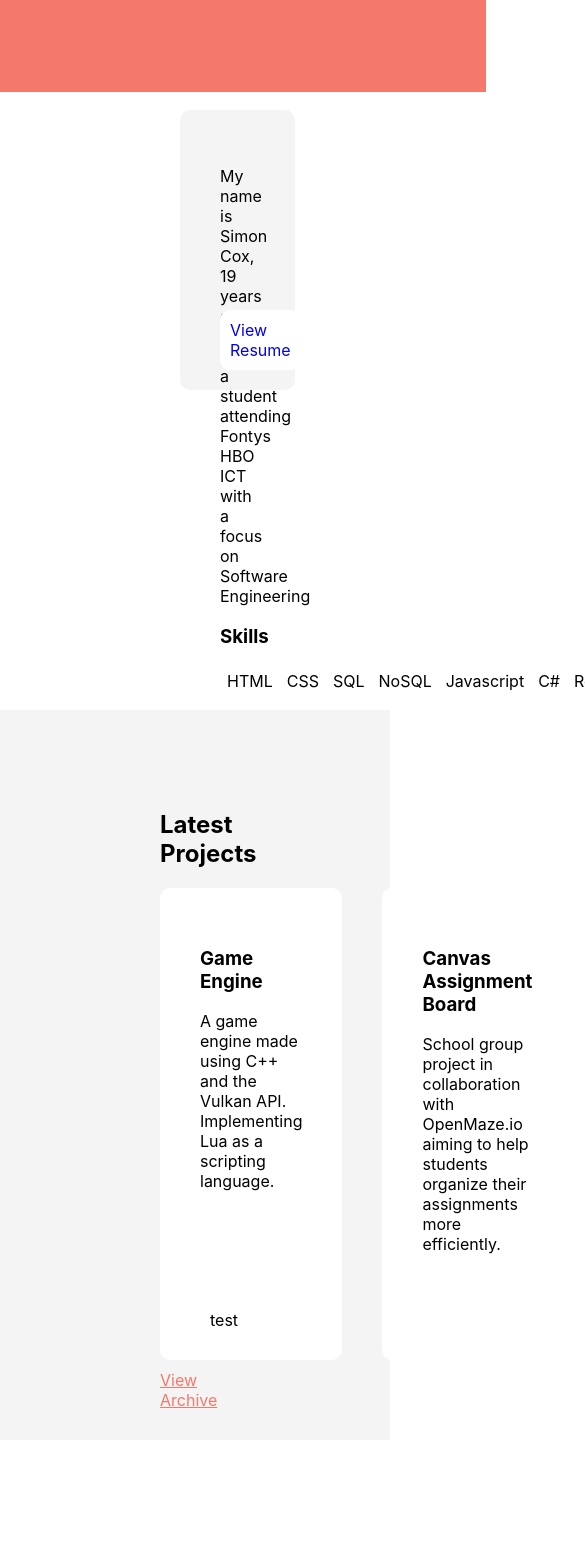
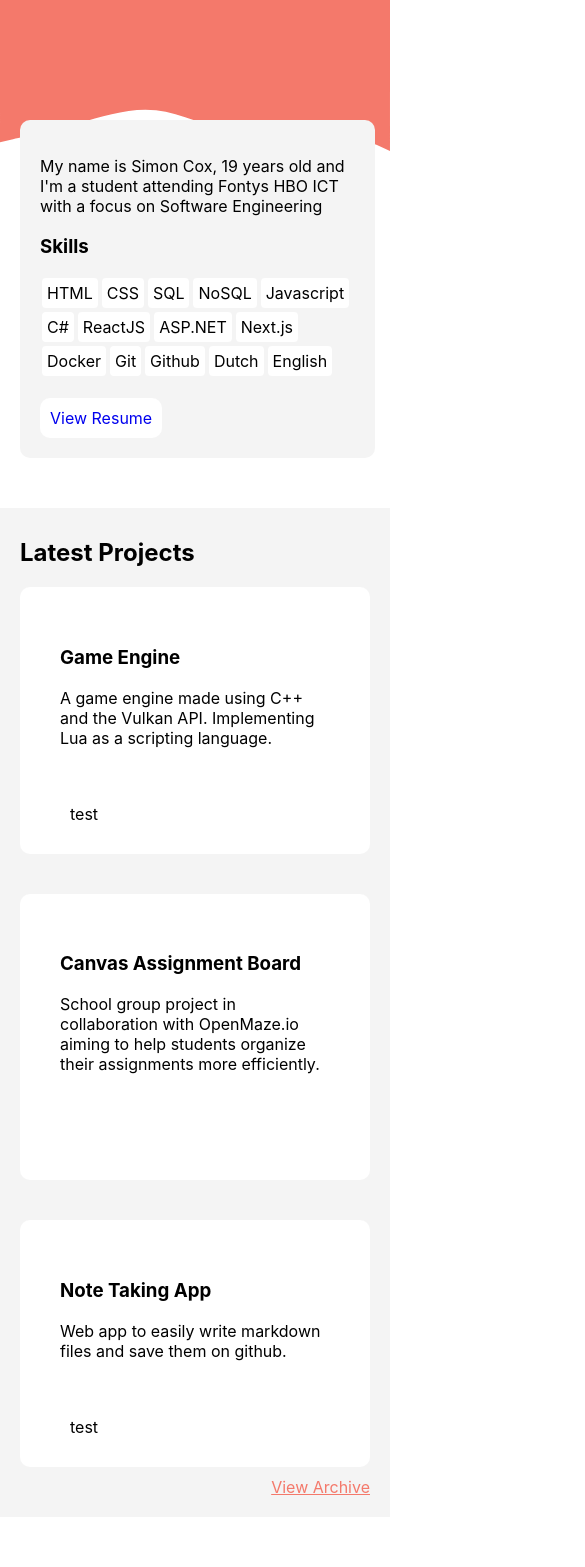
Before and after one commit to Flexiconn/simoncox.nl, a React (Create React App) app in the folder app/: page / in a window 390 px wide. Shown: the top 1567 px of the page, 585 px wide, since content can reach past the window. Built offline with nearby package versions, Linux system fonts and the light colour scheme.

Commit message:
added some responsiveness

```diff
--- a/app/src/App.css
+++ b/app/src/App.css
@@ -9,7 +9,7 @@
 .waves{
     width: 100vw;
     left: 0px;
-    top: 10px;
+    top: 90px;
     position: absolute;
 }
 
@@ -20,10 +20,9 @@
   display: flex;
   height: 90px;
   justify-content: space-between;
-  padding: 0 48px;
   position: fixed;
   top: 0;
-  width: 100%;
+  width: 100vw;
   z-index: 1;
   transition: background-color 0.2s ease-out, border-bottom 0.2s ease-out;
 }
@@ -35,7 +34,6 @@
   display: flex;
   height: 90px;
   justify-content: space-between;
-  padding: 0 48px;
   position: fixed;
   top: 0;
   width: 100%;
@@ -47,46 +45,79 @@
     padding-top: 90px;
 }
 
+@media only screen and (orientation: portrait) {
     .Page > .Bio{
     background-color: #fff;
-  height: 600px;
+    height: fit-content;
+    max-width: 100%;
+    padding: 0 20px;
+    padding-bottom: 50px;
+    }
+
+    .Bio > .Panel {
+        margin-top: 30px;
+        background-color: #F4F4F4;
+        border-radius: 10px;
+        padding: 20px;
+        height: fit-content;
+        width: 90%;
+        position: relative;
+
+    }
+}
+
+@media only screen and (orientation: landscape) {
+    .Page > .Bio{
+    background-color: #fff;
+    height: fit-content;
     max-width: 100%;
     padding: 0 160px;
-
+    padding-bottom: 200px;
     }
 
     .Bio > .Panel {
         background-color: #F4F4F4;
         border-radius: 10px;
         padding: 40px;
-    height: 200px;
+        height: fit-content;
         width: 50%;
         position: relative;
         margin: 20px;
     }
+}
+
+
 
 .SkillList > .Pill {
     background-color: #fff;
     border-radius: 4px;
     padding: 5px;
-    margin: 0 2px;
+    margin: 2px 2px;
 }
 
 .Panel > .SkillList{
     display: flex;
+    width: 100%;
+    flex-wrap: wrap;
+    position: relative;
 }
 
 .Panel > .Button {
-    position: absolute;
-    bottom:20px;
+    position: relative;
     border-radius: 10px;
     padding: 10px;
+    width: fit-content;
+    margin-top: 20px;
     text-decoration: none;
     background-color: #fff;
     display: flex;
     justify-content: flex-start;
     transition: background-color 0.2s ease-out;
 }
+
+
+
+  @media only screen and (orientation: landscape) {
 
     .Page > .Projects{
         background-color: #F4F4F4;
@@ -100,6 +131,26 @@
         gap: 40px;
         grid-template-columns: 1fr 1fr 1fr;
         margin-top: 10px;
+    }
+}
+
+@media only screen and (orientation: portrait) {
+    .Page > .Projects{
+        background-color: #F4F4F4;
+        max-width: 100%;
+        padding: 0 20px;
+        padding-top: 10px;
+        padding-bottom: 50px;
+        height: fit-content;
+      }
+
+    .Projects > .Grid{
+        grid-gap: 40px;
+        display: grid;
+        gap: 40px;
+        grid-template-row: 1fr 1fr 1fr;
+        margin-top: 10px;
+    }
   }
 
 .Projects > .Archive{
```
Lines whose indentation alone changed are shown as unchanged.
